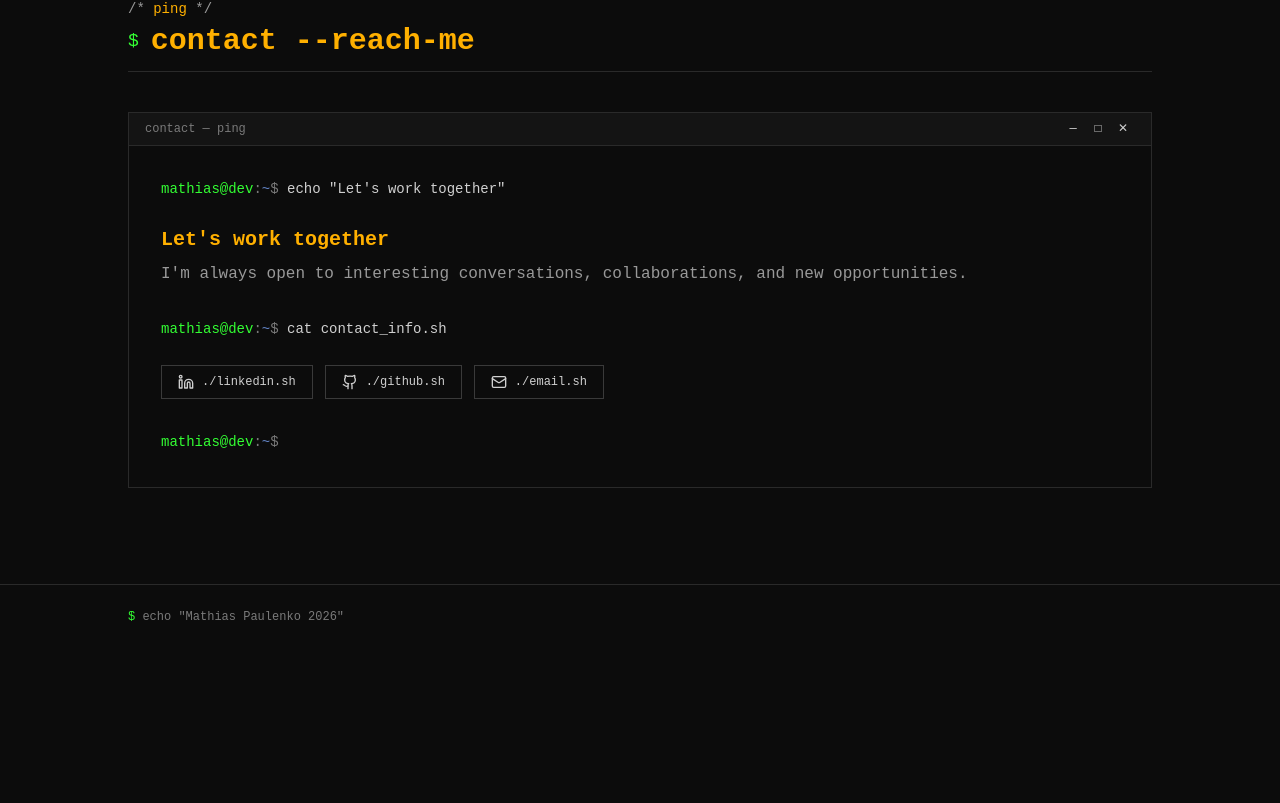
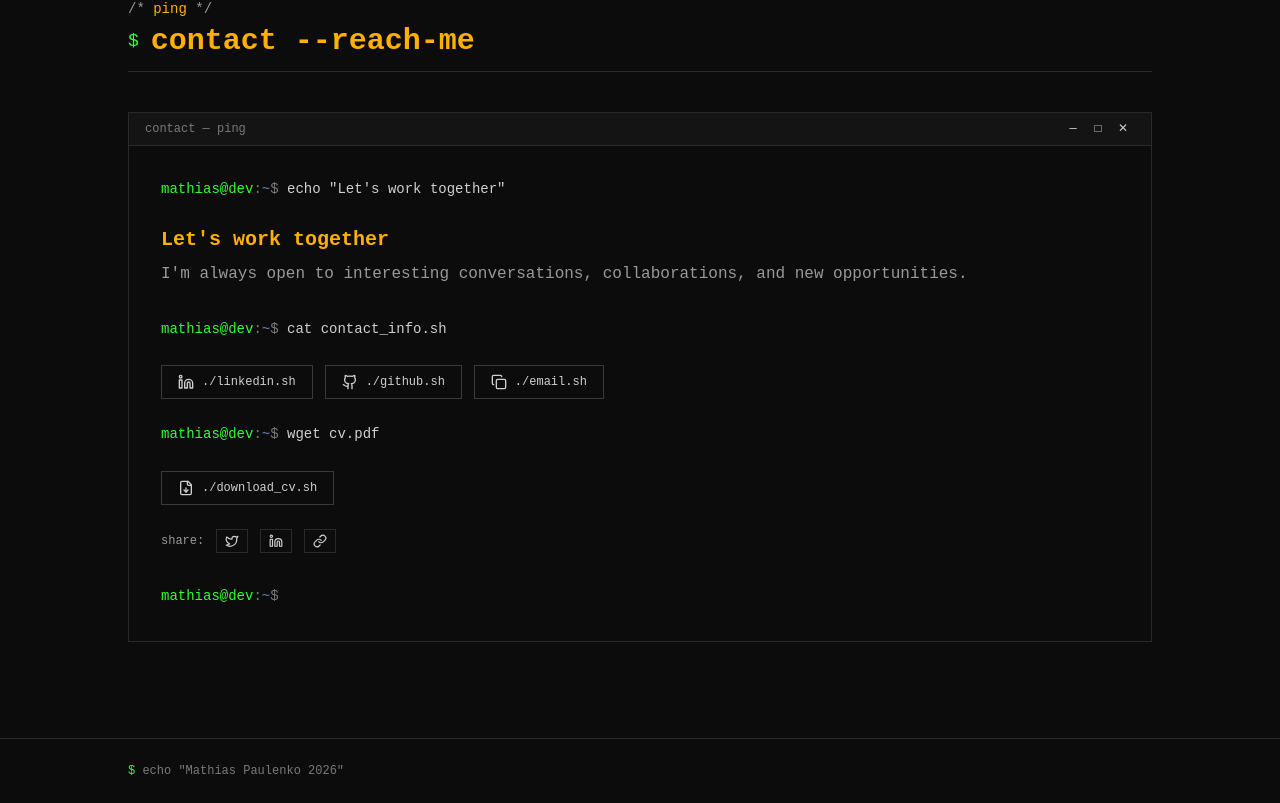
Before and after one commit to MathiasPaulenko/mathias-paulenko-cv, a React (Vite) app: page / in a window 1280 px wide. Shown: the part 7812-8615 px from the top of the page. Before the commit the page ends 8461 px from the top, so only its background shows below. Built offline with nearby package versions, Linux system fonts and the light colour scheme; a web font is replaced by a local one.

Commit message:
feat: add copy-to-clipboard, share buttons, PDF download, 404 page, keyboard shortcuts, CSP headers

```diff
--- a/index.html
+++ b/index.html
@@ -16,6 +16,9 @@
     <!-- Theme Color -->
     <meta name="theme-color" content="#ffb000" />
     <meta name="msapplication-TileColor" content="#0c0c0c" />
+
+    <!-- Content Security Policy -->
+    <meta http-equiv="Content-Security-Policy" content="default-src 'self'; script-src 'self' 'unsafe-inline' 'unsafe-eval'; style-src 'self' 'unsafe-inline' https://fonts.googleapis.com; font-src 'self' https://fonts.gstatic.com; img-src 'self' https://flagcdn.com https://cdn.jsdelivr.net data:; connect-src 'self'; frame-ancestors 'none';" />
     <meta name="viewport" content="width=device-width, initial-scale=1.0" />
     <title>Mathias Paulenko — Project Leader & Test Solutions Architect</title>
     <meta name="description" content="CV portfolio of Mathias Vladimir Paulenko Echeverz — Project Leader, Test Solutions Architect and Full Stack Developer with 12+ years of experience." />
--- a/package.json
+++ b/package.json
@@ -15,7 +15,8 @@
     "framer-motion": "^11.0.0",
     "lucide-react": "^0.400.0",
     "react": "^18.3.0",
-    "react-dom": "^18.3.0"
+    "react-dom": "^18.3.0",
+    "react-router-dom": "^7.16.0"
   },
   "devDependencies": {
     "@vitejs/plugin-react": "^4.3.0",
--- a/src/App.jsx
+++ b/src/App.jsx
@@ -1,5 +1,8 @@
 import { AppRouter } from './routers/AppRouter'
+import { useKeyboardShortcuts } from './hooks/useKeyboardShortcuts'
 
 export const App = () => {
+  useKeyboardShortcuts()
+
   return <AppRouter />
 }
--- /dev/null
+++ b/src/components/pages/NotFound.jsx
@@ -0,0 +1,35 @@
+import { motion } from 'framer-motion'
+import { fadeInUp } from '../../helpers/animations'
+
+export const NotFound = () => {
+  return (
+    <div className="min-h-screen flex items-center justify-center px-4">
+      <motion.div
+        variants={fadeInUp}
+        initial="hidden"
+        animate="visible"
+        className="text-center"
+      >
+        <div className="text-[#ffb000] font-mono text-sm mb-4">
+          <span className="text-[#33ff33]">$</span> error 404
+        </div>
+        <pre className="text-[#d0d0d0] font-mono text-xs leading-relaxed mb-6 overflow-x-auto inline-block text-left">
+{`╭──────────────────────────────────╮
+│  404 NOT FOUND                   │
+│                                  │
+│  The page you requested does     │
+│  not exist in this directory.    │
+│                                  │
+│  Try: cd ~ && ls                 │
+╰──────────────────────────────────╯`}
+        </pre>
+        <a
+          href="/"
+          className="inline-flex items-center gap-2 px-4 py-2 border border-[#2a2a2a] hover:border-[#ffb000] hover:text-[#ffb000] text-[#d0d0d0] transition-all duration-300 font-mono text-xs"
+        >
+          <span className="text-[#33ff33]">$</span> cd ~/home
+        </a>
+      </motion.div>
+    </div>
+  )
+}
--- a/src/components/sections/Contact.jsx
+++ b/src/components/sections/Contact.jsx
@@ -1,7 +1,9 @@
 import { useTranslation } from '../../hooks/useTranslation'
-import { Github, Linkedin, Mail } from 'lucide-react'
+import { Github, Linkedin, FileDown } from 'lucide-react'
 import { personalInfo } from '../../data/cvData'
 import { fadeInUp, staggerContainer } from '../../helpers/animations'
+import { CopyButton } from '../ui/CopyButton'
+import { ShareButtons } from '../ui/ShareButtons'
 import { motion } from 'framer-motion'
 
 export const Contact = () => {
@@ -72,7 +74,7 @@ export const Contact = () => {
               <span className="text-[#d0d0d0]">cat contact_info.sh</span>
             </motion.div>
 
-            <motion.div variants={fadeInUp} custom={3} className="flex flex-wrap gap-3">
+            <motion.div variants={fadeInUp} custom={3} className="flex flex-wrap gap-3 mb-6">
               <a
                 href={personalInfo.linkedin}
                 target="_blank"
@@ -91,16 +93,32 @@ export const Contact = () => {
                 <Github className="w-4 h-4" />
                 <span className="text-xs">./github.sh</span>
               </a>
-              <a
-                href={`mailto:${personalInfo.email}`}
-                className="flex items-center gap-2 px-4 py-2 border border-[#3a3a3a] hover:border-[#ff4444] hover:text-[#ff4444] text-[#d0d0d0] transition-all duration-300"
-              >
-                <Mail className="w-4 h-4" />
-                <span className="text-xs">./email.sh</span>
-              </a>
+              <CopyButton text={personalInfo.email} label="email.sh" />
             </motion.div>
 
-            <motion.div variants={fadeInUp} custom={4} className="mt-8">
+            <motion.div variants={fadeInUp} custom={4} className="mb-6">
+              <span className="text-[#33ff33]">mathias@dev</span>
+              <span className="text-[#7a7a7a]">:</span>
+              <span className="text-[#6688cc]">~</span>
+              <span className="text-[#7a7a7a]">$ </span>
+              <span className="text-[#d0d0d0]">wget cv.pdf</span>
+            </motion.div>
+
+            <motion.div variants={fadeInUp} custom={5} className="flex flex-wrap gap-3 mb-6">
+              <button
+                onClick={() => window.print()}
+                className="flex items-center gap-2 px-4 py-2 border border-[#3a3a3a] hover:border-[#ffb000] hover:text-[#ffb000] text-[#d0d0d0] transition-all duration-300"
+              >
+                <FileDown className="w-4 h-4" />
+                <span className="text-xs">./download_cv.sh</span>
+              </button>
+            </motion.div>
+
+            <motion.div variants={fadeInUp} custom={6}>
+              <ShareButtons />
+            </motion.div>
+
+            <motion.div variants={fadeInUp} custom={7} className="mt-8">
               <span className="text-[#33ff33]">mathias@dev</span>
               <span className="text-[#7a7a7a]">:</span>
               <span className="text-[#6688cc]">~</span>
--- /dev/null
+++ b/src/components/ui/CopyButton.jsx
@@ -0,0 +1,36 @@
+import { useState } from 'react'
+import { Copy, Check } from 'lucide-react'
+
+export const CopyButton = ({ text, label }) => {
+  const [copied, setCopied] = useState(false)
+
+  const handleCopy = async () => {
+    try {
+      await navigator.clipboard.writeText(text)
+      setCopied(true)
+      setTimeout(() => setCopied(false), 2000)
+    } catch {
+      // Fallback
+      const textarea = document.createElement('textarea')
+      textarea.value = text
+      document.body.appendChild(textarea)
+      textarea.select()
+      document.execCommand('copy')
+      document.body.removeChild(textarea)
+      setCopied(true)
+      setTimeout(() => setCopied(false), 2000)
+    }
+  }
+
+  return (
+    <button
+      onClick={handleCopy}
+      className="flex items-center gap-2 px-4 py-2 border border-[#3a3a3a] hover:border-[#33ff33] hover:text-[#33ff33] text-[#d0d0d0] transition-all duration-300"
+      aria-label={`Copy ${label}`}
+      title="Copy to clipboard"
+    >
+      {copied ? <Check className="w-4 h-4 text-[#33ff33]" /> : <Copy className="w-4 h-4" />}
+      <span className="text-xs">{copied ? 'copied!' : `./${label}`}</span>
+    </button>
+  )
+}
--- /dev/null
+++ b/src/components/ui/ShareButtons.jsx
@@ -0,0 +1,53 @@
+import { Share2, Twitter, Linkedin, Link } from 'lucide-react'
+import { useState } from 'react'
+
+export const ShareButtons = () => {
+  const url = 'https://mathiaspaulenko.com'
+  const title = 'Mathias Paulenko — Project Leader & Test Solutions Architect'
+
+  const [copied, setCopied] = useState(false)
+
+  const handleCopyLink = async () => {
+    try {
+      await navigator.clipboard.writeText(url)
+      setCopied(true)
+      setTimeout(() => setCopied(false), 2000)
+    } catch {}
+  }
+
+  const shareToTwitter = () => {
+    const text = encodeURIComponent(`Check out ${title}`)
+    window.open(`https://twitter.com/intent/tweet?text=${text}&url=${encodeURIComponent(url)}`, '_blank', 'noopener,noreferrer')
+  }
+
+  const shareToLinkedIn = () => {
+    window.open(`https://www.linkedin.com/sharing/share-offsite/?url=${encodeURIComponent(url)}`, '_blank', 'noopener,noreferrer')
+  }
+
+  return (
+    <div className="flex items-center gap-3">
+      <span className="text-[#999999] text-xs font-mono">share:</span>
+      <button
+        onClick={shareToTwitter}
+        className="flex items-center gap-1.5 px-2 py-1 border border-[#2a2a2a] hover:border-[#00cccc] hover:text-[#00cccc] text-[#d0d0d0] transition-all duration-300"
+        aria-label="Share on Twitter"
+      >
+        <Twitter className="w-3.5 h-3.5" />
+      </button>
+      <button
+        onClick={shareToLinkedIn}
+        className="flex items-center gap-1.5 px-2 py-1 border border-[#2a2a2a] hover:border-[#00cccc] hover:text-[#00cccc] text-[#d0d0d0] transition-all duration-300"
+        aria-label="Share on LinkedIn"
+      >
+        <Linkedin className="w-3.5 h-3.5" />
+      </button>
+      <button
+        onClick={handleCopyLink}
+        className="flex items-center gap-1.5 px-2 py-1 border border-[#2a2a2a] hover:border-[#00cccc] hover:text-[#00cccc] text-[#d0d0d0] transition-all duration-300"
+        aria-label="Copy link"
+      >
+        {copied ? <Link className="w-3.5 h-3.5 text-[#33ff33]" /> : <Link className="w-3.5 h-3.5" />}
+      </button>
+    </div>
+  )
+}
--- /dev/null
+++ b/src/hooks/useKeyboardShortcuts.js
@@ -0,0 +1,46 @@
+import { useEffect } from 'react'
+
+export const useKeyboardShortcuts = () => {
+  useEffect(() => {
+    const handleKeyDown = (e) => {
+      // Skip if user is typing in an input
+      if (['INPUT', 'TEXTAREA'].includes(e.target.tagName)) return
+
+      const key = e.key.toLowerCase()
+      const sections = {
+        h: '#hero',
+        a: '#about',
+        s: '#skills',
+        e: '#experience',
+        d: '#education',
+        c: '#certifications',
+        l: '#languages',
+        n: '#contact',
+        t: '#contact', // 't' for talk/contact
+      }
+
+      if (sections[key] && !e.ctrlKey && !e.metaKey && !e.altKey) {
+        e.preventDefault()
+        const el = document.querySelector(sections[key])
+        if (el) {
+          el.scrollIntoView({ behavior: 'smooth' })
+        }
+      }
+
+      // Home key
+      if (key === 'home' || (e.shiftKey && key === 'h')) {
+        e.preventDefault()
+        window.scrollTo({ top: 0, behavior: 'smooth' })
+      }
+
+      // Dark/light mode toggle
+      if (key === 'm' && e.shiftKey) {
+        e.preventDefault()
+        // This would need access to toggleTheme - better handled in Navbar
+      }
+    }
+
+    window.addEventListener('keydown', handleKeyDown)
+    return () => window.removeEventListener('keydown', handleKeyDown)
+  }, [])
+}
--- a/src/routers/AppRouter.jsx
+++ b/src/routers/AppRouter.jsx
@@ -1,5 +1,14 @@
+import { BrowserRouter, Routes, Route } from 'react-router-dom'
 import { HomePage } from '../components/pages/HomePage'
+import { NotFound } from '../components/pages/NotFound'
 
 export const AppRouter = () => {
-  return <HomePage />
+  return (
+    <BrowserRouter>
+      <Routes>
+        <Route path="/" element={<HomePage />} />
+        <Route path="*" element={<NotFound />} />
+      </Routes>
+    </BrowserRouter>
+  )
 }
```
Also changed, not shown: 1 other file (tests, documents, lock files or other folders).
